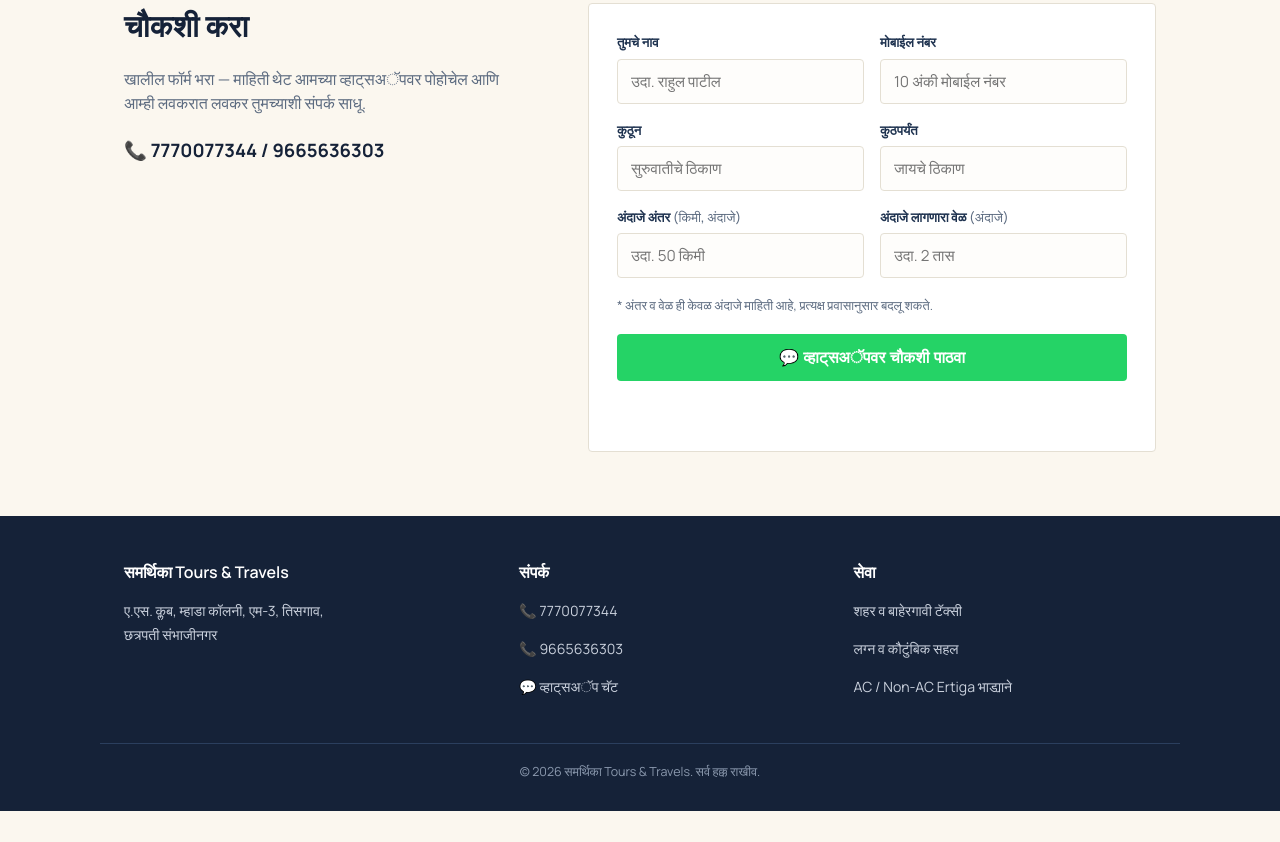
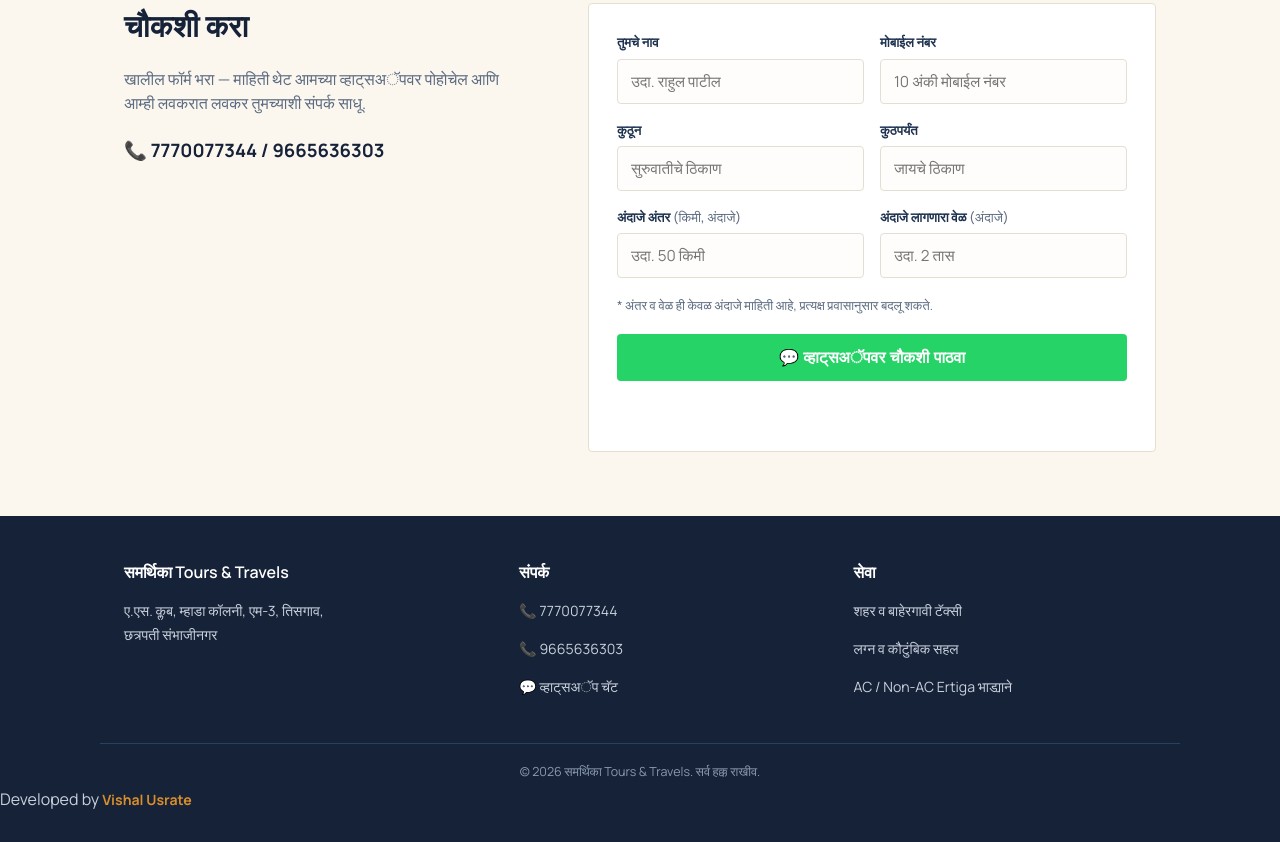
Before and after one commit to vishalusrate/samarthikacar, a plain HTML site: page index.html in a window 1280 px wide. Shown: the part 1294-2136 px from the top of the page. Before the commit the page ends 2105 px from the top, so only its background shows below. Drawn offline with Linux system fonts and the light colour scheme.

Commit message:
Update code

```diff
--- a/index.html
+++ b/index.html
@@ -275,6 +275,9 @@ footer p, footer a{font-size:.88rem; line-height:1.7; text-decoration:none;}
     </div>
   </div>
   <div class="foot-bottom wrap" data-i18n="footer_copy">© 2026 समर्थिका Tours &amp; Travels. सर्व हक्क राखीव.</div>
+  <div style="margin-top:6px;">
+  Developed by <a href="https://vishalusrate.rf.gd" target="_blank" rel="noopener" style="color:#D98E2B; font-weight:700;">Vishal Usrate</a>
+  </div>
 </footer>
 
 <a class="wa-float" href="https://wa.me/917770077344?text=नमस्कार%2C%20मला%20टूर%2Fटॅक्सी%20बुकिंगबद्दल%20माहिती%20हवी%20आहे." target="_blank" rel="noopener" aria-label="WhatsApp चॅट">
```
